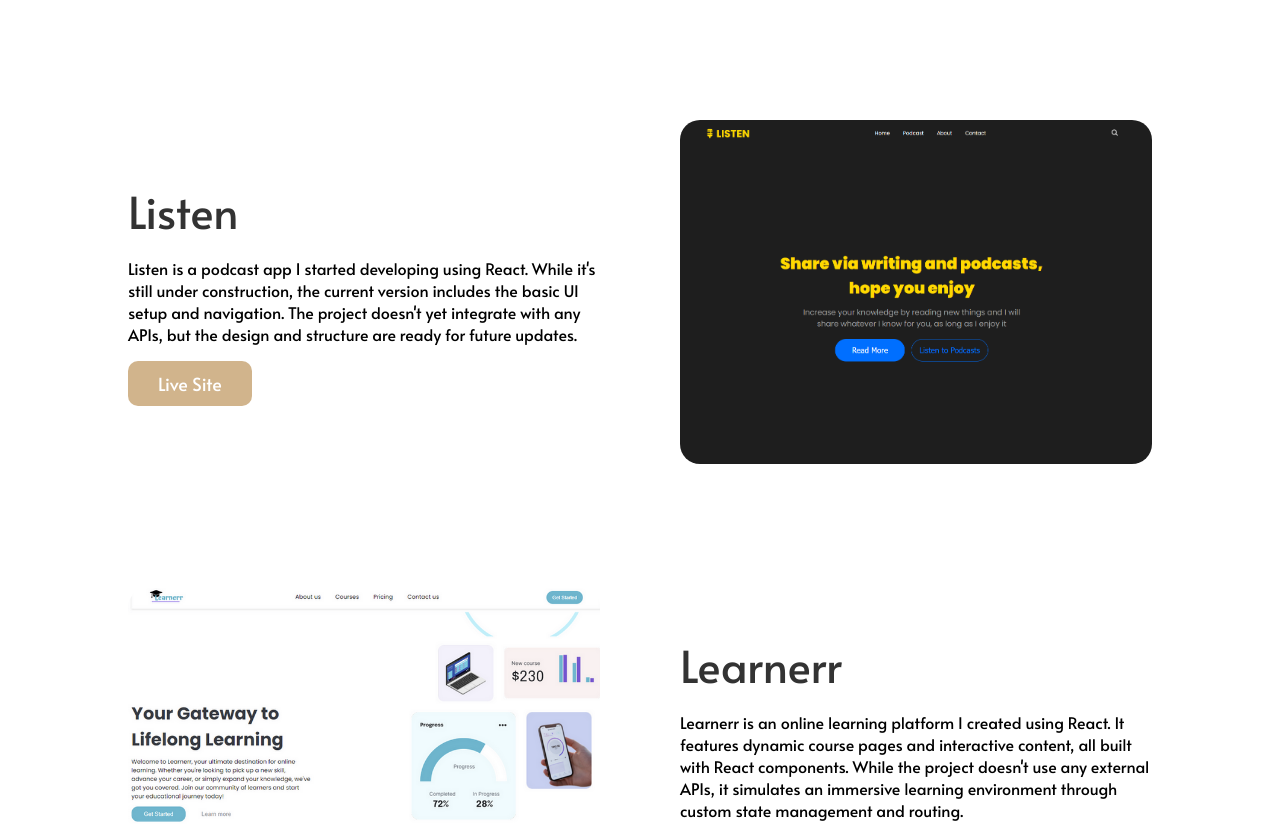
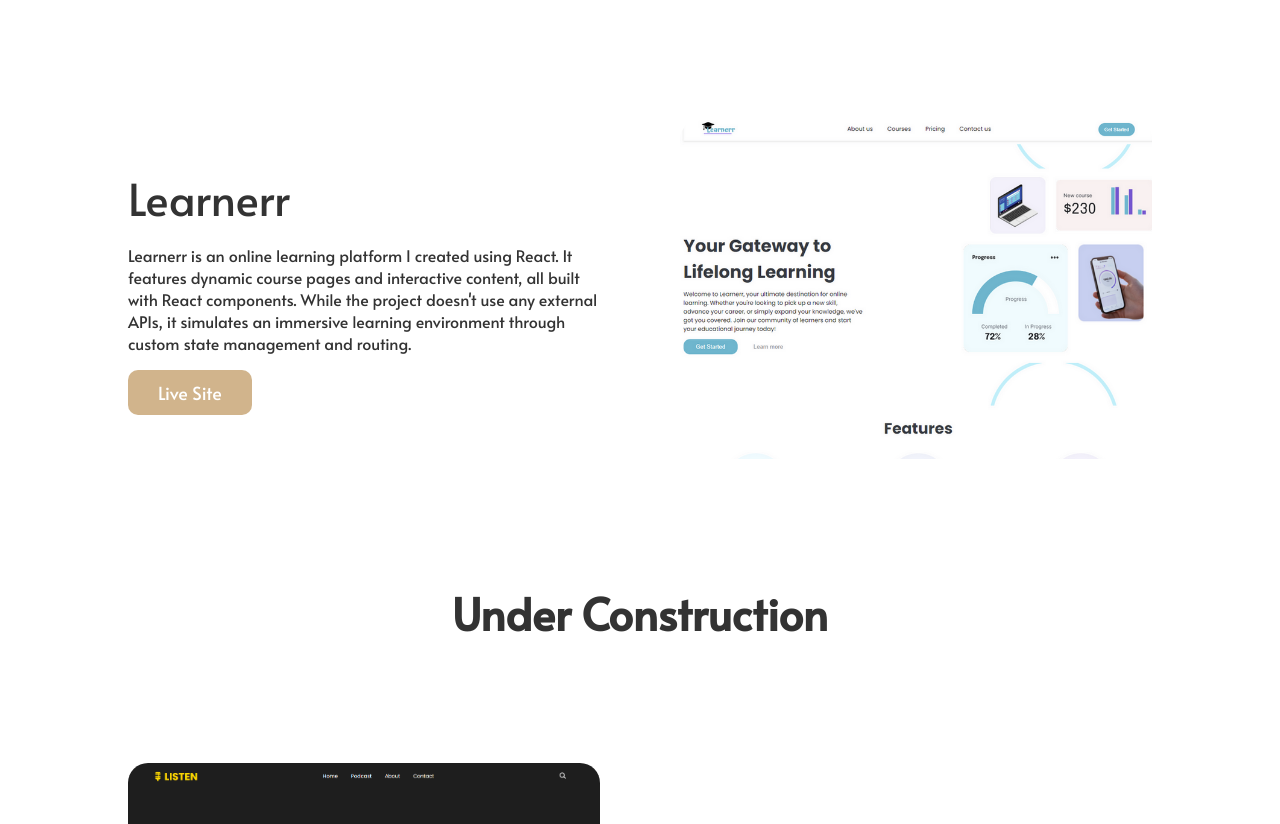
Before and after one commit to Mr-Anas1/Portfolio-site, a React (Create React App) app: page / in a window 1280 px wide. Shown: the part 2020-2844 px from the top of the page. Built offline with nearby package versions, Linux system fonts and the light colour scheme.

Commit message:
completed

```diff
--- a/src/App.css
+++ b/src/App.css
@@ -7,7 +7,11 @@
 }
 
 * {
-  font-family: 'alata', 'roboto';
+  font-family: 'alata', sans-serif ,'roboto';
+}
+
+div {
+  color: #333333;
 }
 
 .main-btn {
@@ -19,12 +23,12 @@
   color: var(--WhiteColor);
   font-size: 18px;
   cursor: pointer;
-  transition: transform 0.3s ease, box-shadow 0.3s ease;
+  transition: transform 0.2s ease, box-shadow 0.3s ease;
 }
 
 
 .main-btn:hover {
-  transform: translateY(-5px);
+  transform: translateY(-3px);
   box-shadow: 0 5px 15px rgba(0, 0, 0, 0.2);
 }
 
--- a/src/Components/Common/Footer/Footer.css
+++ b/src/Components/Common/Footer/Footer.css
@@ -26,7 +26,7 @@
     color: var(--PrimaryColor);
 }
 
-.footer-copyright {
+.footer-copyright div {
     color: #9095A1;
 }
 
--- a/src/Components/Common/Works/Works.css
+++ b/src/Components/Common/Works/Works.css
@@ -10,6 +10,7 @@
 .works-heading {
     font-size: 44px;
     font-weight: bold;
+    text-align: center;
 }
 
 .works-container {
--- a/src/Components/Common/Works/Works.jsx
+++ b/src/Components/Common/Works/Works.jsx
@@ -19,20 +19,22 @@ const Works = () => {
             link={"https://www.frontenlab.com/"}
           />
 
-          <Work
-            img={listen}
-            title={"Listen"}
-            description={"Listen is a podcast app I started developing using React. While it's still under construction, the current version includes the basic UI setup and navigation. The project doesn't yet integrate with any APIs, but the design and structure are ready for future updates."}
-            reverse={true}
-            link={"https://mr-anas1.github.io/listen/"}
-          />
 
           <Work
             img={learnerr}
             title={"Learnerr"}
             description={"Learnerr is an online learning platform I created using React. It features dynamic course pages and interactive content, all built with React components. While the project doesn't use any external APIs, it simulates an immersive learning environment through custom state management and routing."}
+            reverse={true}
+            link={"https://mr-anas1.github.io/Learnerr/"}
+          />
+
+        <div className="works-heading">Under Construction</div>
+        <Work
+            img={listen}
+            title={"Listen"}
+            description={"Listen is a podcast app I started developing using React. While it's still under construction, the current version includes the basic UI setup and navigation. The project doesn't yet integrate with any APIs, but the design and structure are ready for future updates."}
             reverse={false}
-            link={"https://mr-anas1.github.io/Learnerr/"}
+            link={"https://mr-anas1.github.io/listen/"}
           />
 
         </div>
--- a/src/Components/UI/Tags/Tags.css
+++ b/src/Components/UI/Tags/Tags.css
@@ -4,4 +4,10 @@
     background-color: var(--TagColor);
     border: none;
     outline: none;
+    transition: transform 0.3s ease;
 }
+
+.tag-btn:hover {
+    transform: translateY(-5px);
+    cursor: pointer;
+}
```
